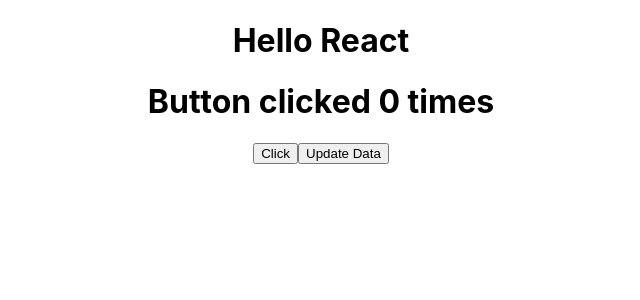
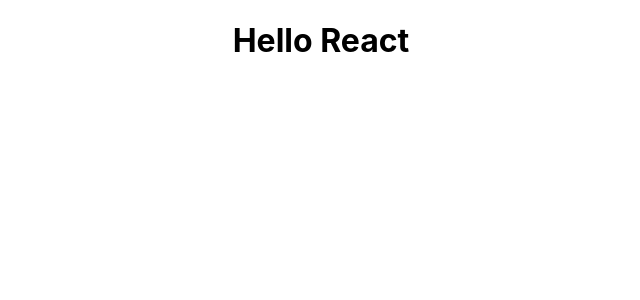
Before and after one commit to dev5101994/Basics, a React (Create React App) app: page / in a window 1280 px wide. Shown: the top 300 px of the page, without its empty margins (319-959 px from the left). Built offline with nearby package versions, Linux system fonts and the light colour scheme.

Commit message:
Basics edit

```diff
--- a/src/App.js
+++ b/src/App.js
@@ -26,7 +26,7 @@
       {/* <PropsA /> */}
       {/* <Usememo /> */}
       {/* <UseCallbacks /> */}
-      <UseEffecthooks />
+      {/* <UseEffecthooks /> */}
       {/* <Userefhooks /> */}
       {/* <Userefhook2 /> */}
       {/* <Mapvsforeach />  */}
```
